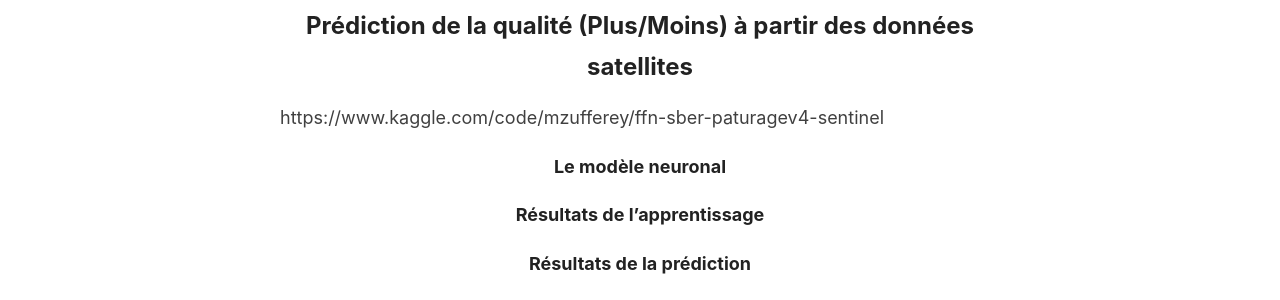
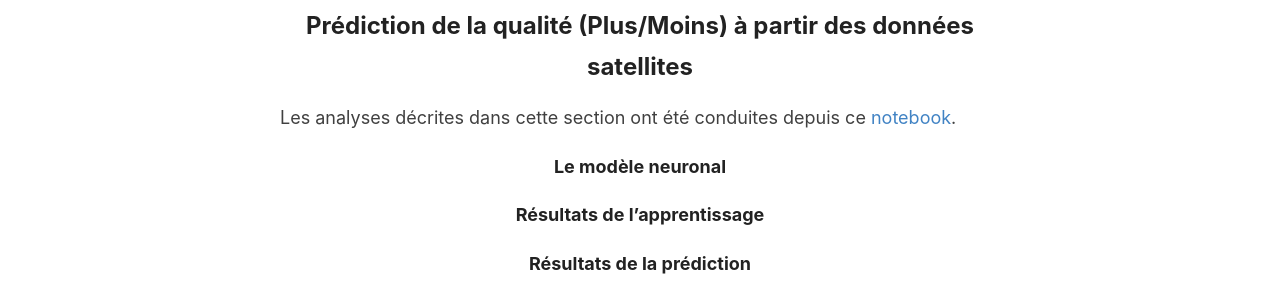
Before and after one commit to sca-opdir/sber-biodiversite-ml-prediction, a Jekyll site: the page built from _pages/apprentissage.md, in a window 1280 px wide. Shown: the part 933-1233 px from the top of the page. Built offline with Jekyll 4.4.1, drawn with Linux system fonts in a browser that asks for light colours.

Commit message:
Update apprentissage.md

```diff
--- a/_pages/apprentissage.md
+++ b/_pages/apprentissage.md
@@ -27,7 +27,9 @@ Des analyses similaires ont été effectuées en utilisant directement les donn
 
 ## Prédiction de la qualité (Plus/Moins) à partir des données satellites
 
-https://www.kaggle.com/code/mzufferey/ffn-sber-paturagev4-sentinel
+
+Les analyses décrites dans cette section ont été conduites depuis ce [notebook](https://www.kaggle.com/code/mzufferey/ffn-sber-paturagev4-sentinel).
+
 
 #### Le modèle neuronal
 
```
